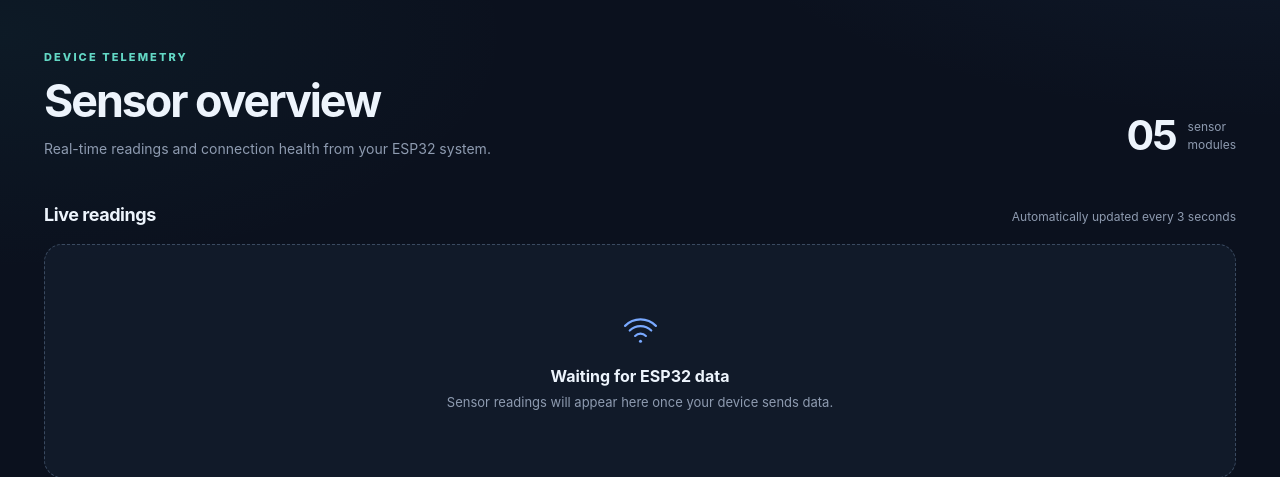
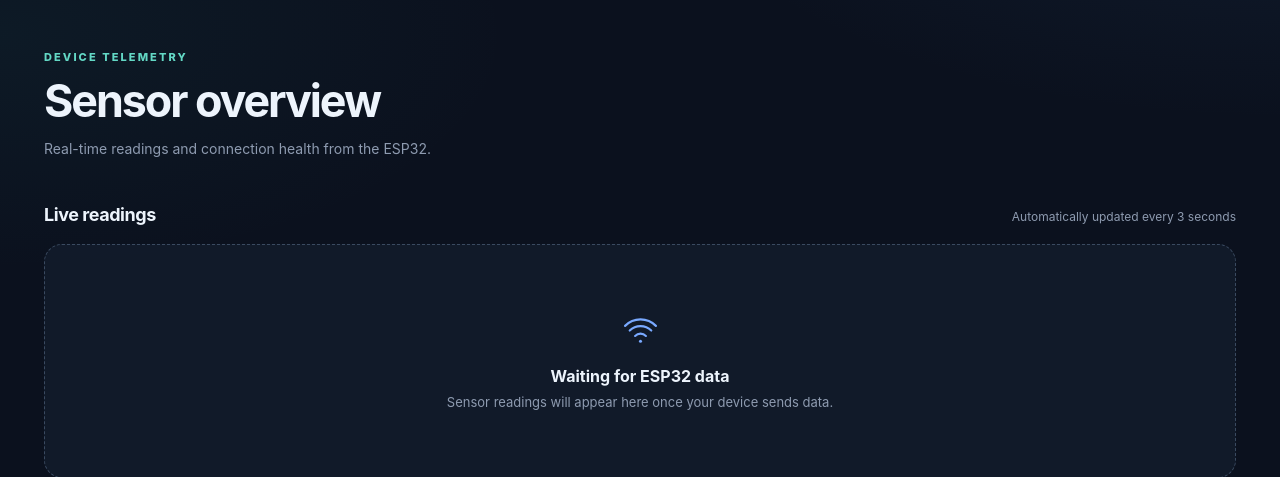
Before and after one commit to danmicospineda/IT73_ESP32, a PHP site: page / in a window 1280 px wide. Shown: the part 91-568 px from the top of the page. Run offline with PHP 8.4, Linux system fonts and the light colour scheme.

Commit message:
Fixed some bugs

```diff
--- a/index.php
+++ b/index.php
@@ -290,11 +290,7 @@
             <div>
                 <div class="eyebrow">Device telemetry</div>
                 <h1>Sensor overview</h1>
-                <p class="intro">Real-time readings and connection health from your ESP32 system.</p>
-            </div>
-            <div class="overview-aside" aria-label="Five sensor modules">
-                <span class="metric-count">05</span>
-                <span class="metric-count-label">sensor<br>modules</span>
+                <p class="intro">Real-time readings and connection health from the ESP32.</p>
             </div>
         </section>
 
```
